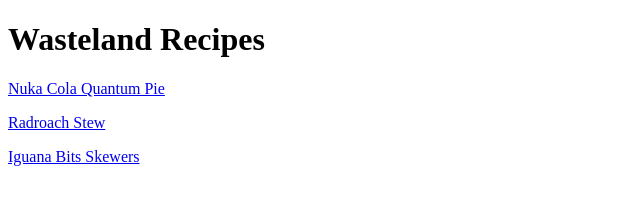
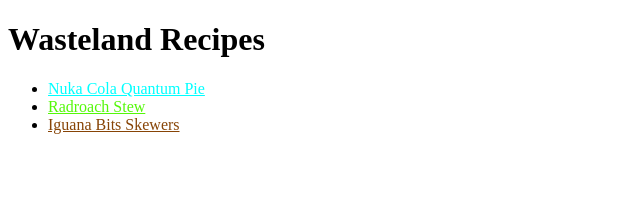
Before and after one commit to alexmbas/recipes, a plain HTML site: page index.html in a window 1280 px wide. Shown: the whole page, without its empty margins (0-640 px from the left). Drawn offline with Linux system fonts and the light colour scheme.

Commit message:
Added CSS Files for the HTML Files, and added basic colouring to Index.html file so far

```diff
--- a/index.html
+++ b/index.html
@@ -4,11 +4,14 @@
     <meta charset="UTF-8">
     <meta name="viewport" content="width=device-width, initial-scale=1.0">
     <title>Post Apocalyptic Survival Cookbook</title>
+    <link rel="stylesheet" href="indexcss.css">
 </head>
 <body>
     <h1>Wasteland Recipes</h1>
-    <p><a href="pages/nukaColaQuantumPie.html">Nuka Cola Quantum Pie</a></p>
-    <p><a href="pages/radroachStew.html">Radroach Stew</a></p>
-    <p><a href="pages/iguanaBitsSkewers.html">Iguana Bits Skewers</a></p>
+    <ul>
+        <li><a class="nuka-cola" href="pages/nukaColaQuantumPie.html">Nuka Cola Quantum Pie</a></li>
+        <li><a class="radroach-stew" href="pages/radroachStew.html">Radroach Stew</a></li>
+        <li><a class="iguana-skewer" href="pages/iguanaBitsSkewers.html">Iguana Bits Skewers</a></li>
+    </ul>
 </body>
 </html>
--- /dev/null
+++ b/indexcss.css
@@ -0,0 +1,11 @@
+.nuka-cola {
+    color: aqua;
+}
+
+.radroach-stew {
+    color:rgb(84, 248, 8)
+}
+
+.iguana-skewer {
+    color:rgb(135, 68, 6)
+}
```
Also changed, not shown: pages/iguanaBitsSkewers.html (+1 -0 lines), pages/nukaColaQuantumPie.html (+1 -0 lines), pages/radroachStew.html (+1 -0 lines), pages/iguanabitsskewers.css (added), pages/nukacolaquantumpie.css (added), pages/radroachstew.css (added).
